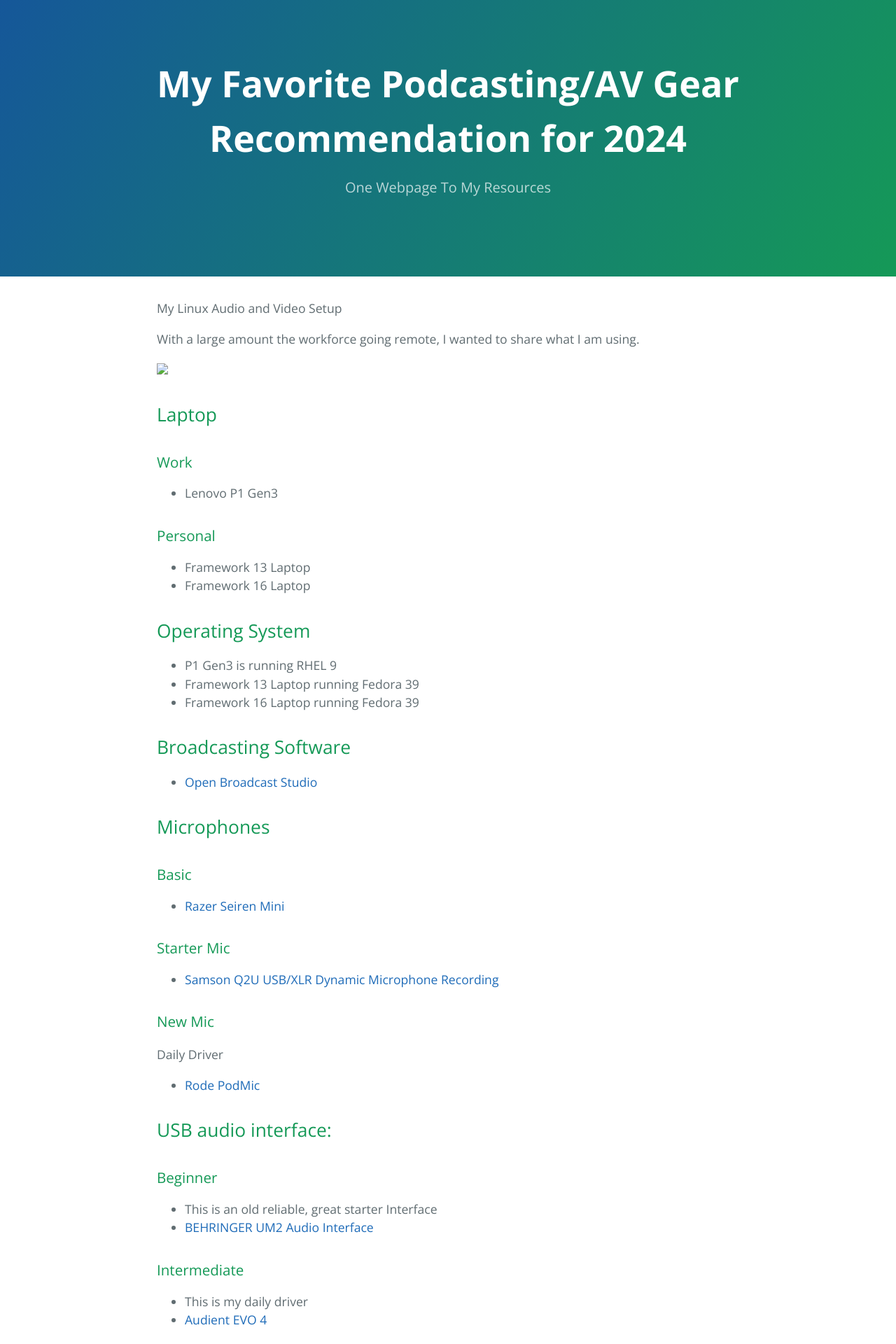
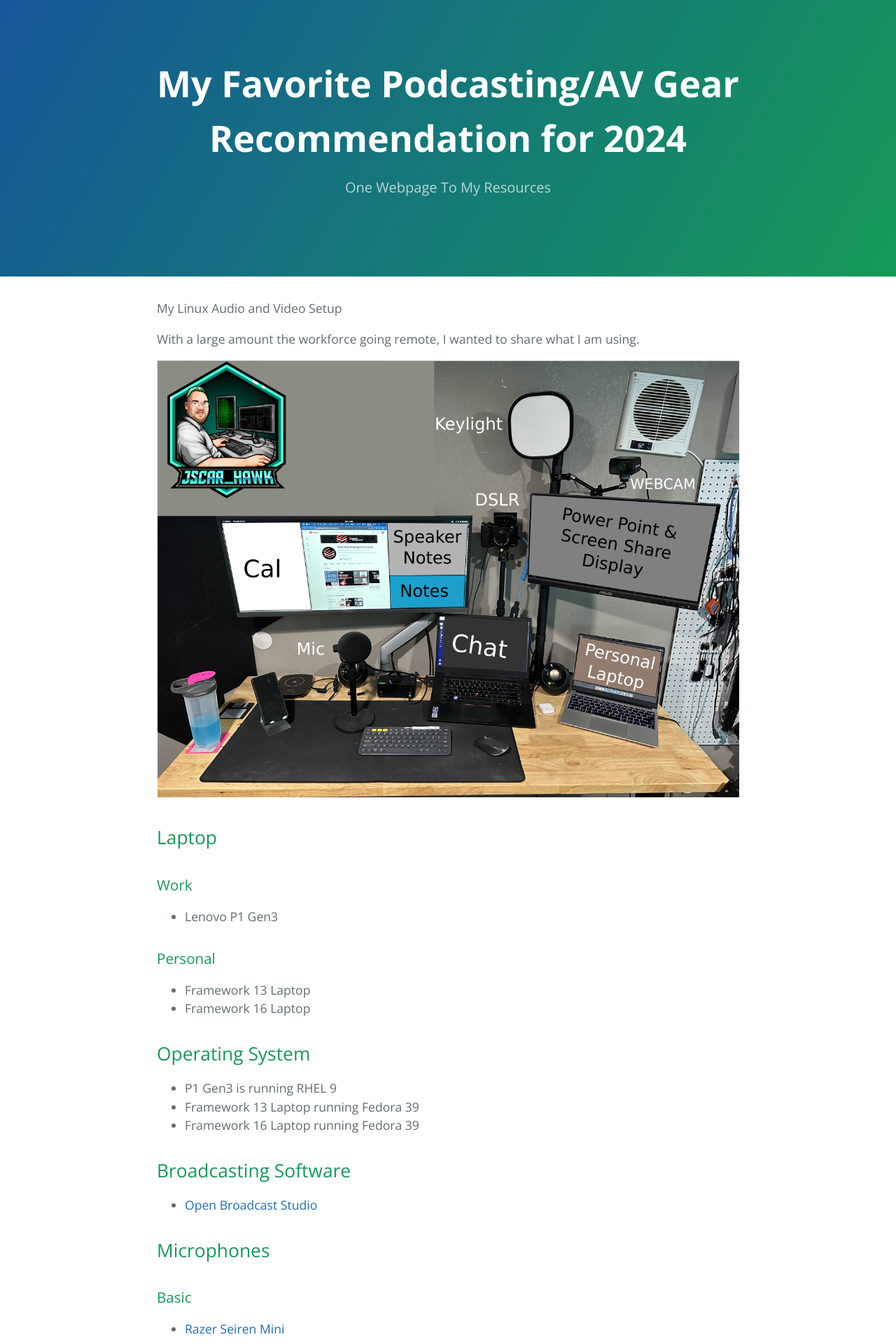
Before and after one commit to jscar-hawk/jscar-hawk.github.io, a Jekyll site: the page built from docs/2024_Streaming_Desk_Setup.md, in a window 1280 px wide. Shown: the top 1920 px of the page at 70% size. Built offline with Jekyll 4.4.1, drawn with Linux system fonts in a browser that asks for light colours.

Commit message:
Update 2024_Streaming_Desk_Setup.md

```diff
--- a/docs/2024_Streaming_Desk_Setup.md
+++ b/docs/2024_Streaming_Desk_Setup.md
@@ -7,7 +7,7 @@ My Linux Audio and Video Setup
 
 With a large amount the workforce going remote, I wanted to share what I am using.
 
-<img src="../assets/css/2024_Streaming_Desk_Setup.md">
+<img src="../assets/css/jscar_desk_setup_public_2024.png">
 
 ## Laptop
 
```
